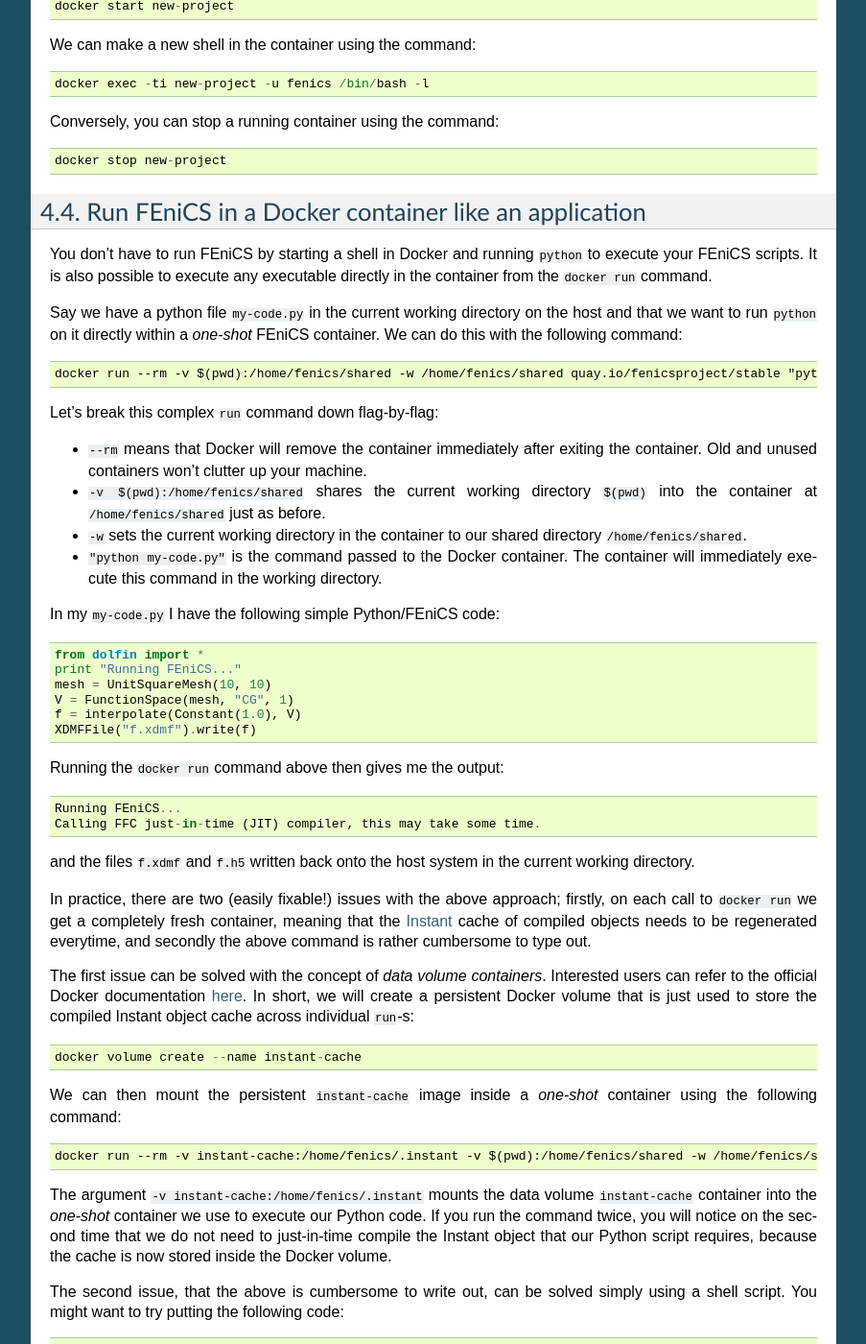
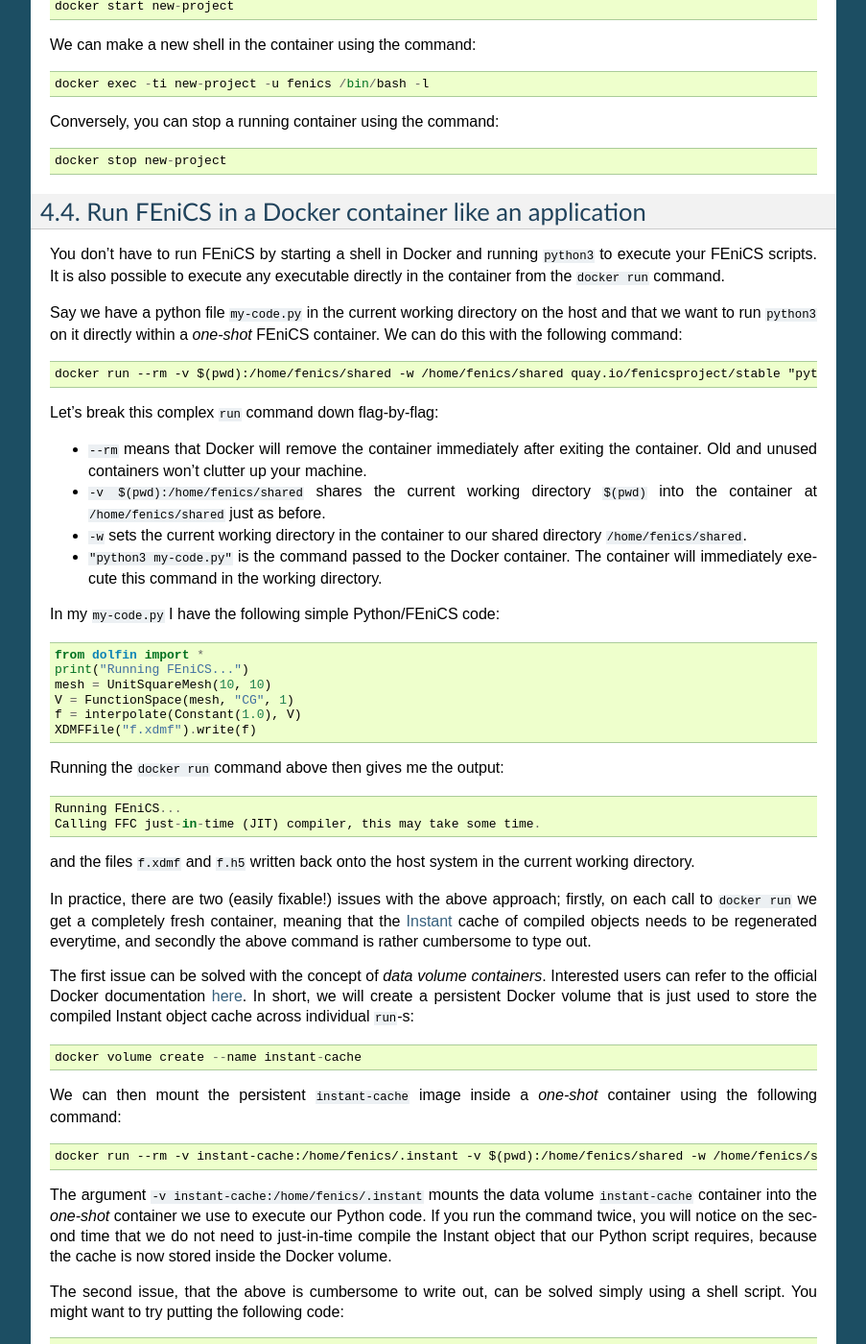
Before and after one commit to vacary/docker, a Sphinx documentation site: the page built from doc/source/work_flows.rst, in a window 1280 px wide and 1400 px high, scrolled down 1689 px. Shown: the whole window at 96% size, without its empty margins (198-1101 px from the left). Built offline with Sphinx 7.4.7, drawn with Linux system fonts in a browser that asks for light colours; some of the changed text lies outside the part shown.

Commit message:
Replace python by python3

```diff
--- a/doc/source/developing.rst
+++ b/doc/source/developing.rst
@@ -161,11 +161,11 @@
 
     fenics-build
 
-If you want to develop with a Python 3 version of FEniCS instead type:
+If you want to develop with a Python 2 version of FEniCS instead type:
 
 .. code-block:: console
 
-    FENICS_PYTHON=python3 fenics-build
+    FENICS_PYTHON=python2 fenics-build
 
 Both commands build all the sources residing in ``$HOME/local/src``
 and install the results into ``$HOME/local``. Once all components have
--- a/doc/source/work_flows.rst
+++ b/doc/source/work_flows.rst
@@ -122,16 +122,16 @@
 ----------------------------------------------------
 
 You don't have to run FEniCS by starting a shell in Docker and running
-``python`` to execute your FEniCS scripts. It is also possible to
+``python3`` to execute your FEniCS scripts. It is also possible to
 execute any executable directly in the container from the ``docker
 run`` command.
 
 Say we have a python file ``my-code.py`` in the current working
-directory on the host and that we want to run ``python`` on it
+directory on the host and that we want to run ``python3`` on it
 directly within a `one-shot` FEniCS container. We can do this with the
 following command::
 
-    docker run --rm -v $(pwd):/home/fenics/shared -w /home/fenics/shared quay.io/fenicsproject/stable "python my-code.py"
+    docker run --rm -v $(pwd):/home/fenics/shared -w /home/fenics/shared quay.io/fenicsproject/stable "python3 my-code.py"
 
 Let's break this complex ``run`` command down flag-by-flag:
 
@@ -143,14 +143,14 @@
   just as before.
 * ``-w`` sets the current working directory in the container to our
   shared directory ``/home/fenics/shared``.
-* ``"python my-code.py"`` is the command passed to the Docker
+* ``"python3 my-code.py"`` is the command passed to the Docker
   container. The container will immediately execute this command in
   the working directory.
 
 In my ``my-code.py`` I have the following simple Python/FEniCS code::
 
     from dolfin import *
-    print "Running FEniCS..."
+    print("Running FEniCS...")
     mesh = UnitSquareMesh(10, 10)
     V = FunctionSpace(mesh, "CG", 1)
     f = interpolate(Constant(1.0), V)
@@ -183,7 +183,7 @@
 We can then mount the persistent ``instant-cache`` image inside a `one-shot`
 container using the following command::
 
-    docker run --rm -v instant-cache:/home/fenics/.instant -v $(pwd):/home/fenics/shared -w /home/fenics/shared quay.io/fenicsproject/stable "python my-code.py"
+    docker run --rm -v instant-cache:/home/fenics/.instant -v $(pwd):/home/fenics/shared -w /home/fenics/shared quay.io/fenicsproject/stable "python3 my-code.py"
 
 The argument ``-v instant-cache:/home/fenics/.instant`` mounts the
 data volume ``instant-cache`` container into the `one-shot` container
@@ -203,7 +203,7 @@
 into a file ``fenics`` somewhere in your ``${PATH}`` and making it
 executable ``chmod +x fenics``. Then you can simply run::
 
-    fenics "python my-code.py"
+    fenics "python3 my-code.py"
 
 You could use the ideas in the above script to write your own custom
 launcher for FEniCS.
@@ -405,7 +405,7 @@
     USER root
     RUN apt-get -qq update && \
         apt-get -y upgrade && \
-        apt-get -y install python-scipy && \
+        apt-get -y install python3-scipy && \
         apt-get clean && \
         rm -rf /var/lib/apt/lists/* /tmp/* /var/tmp/*
     USER root
@@ -443,7 +443,7 @@
 Now, inside the container, you should be able to use ``scipy`` and
 ``dolfin``::
 
-    python -c "import scipy; import dolfin"
+    python3 -c "import scipy; import dolfin"
 
 Congratulations, you've built your first Docker container!
 
```
Also changed, not shown: other parts of doc/source/work_flows.rst (+2 -2 lines).
